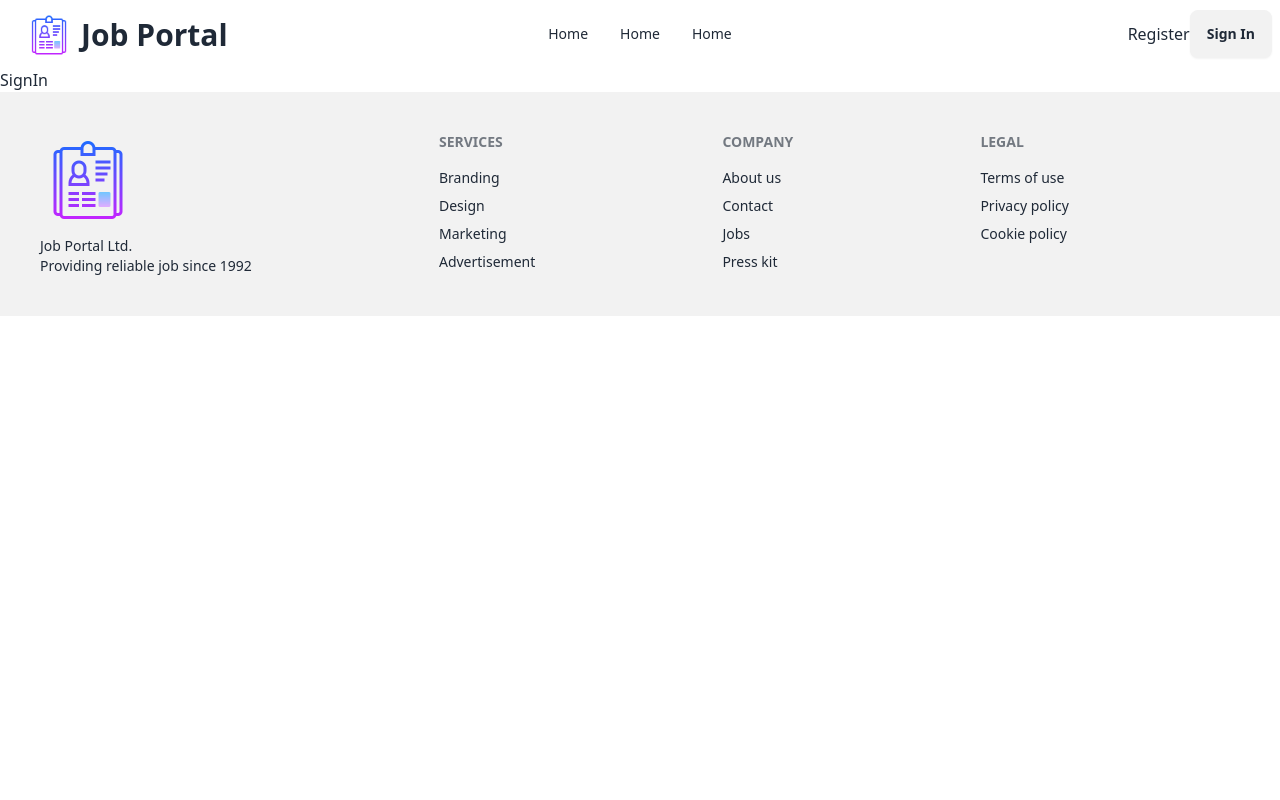
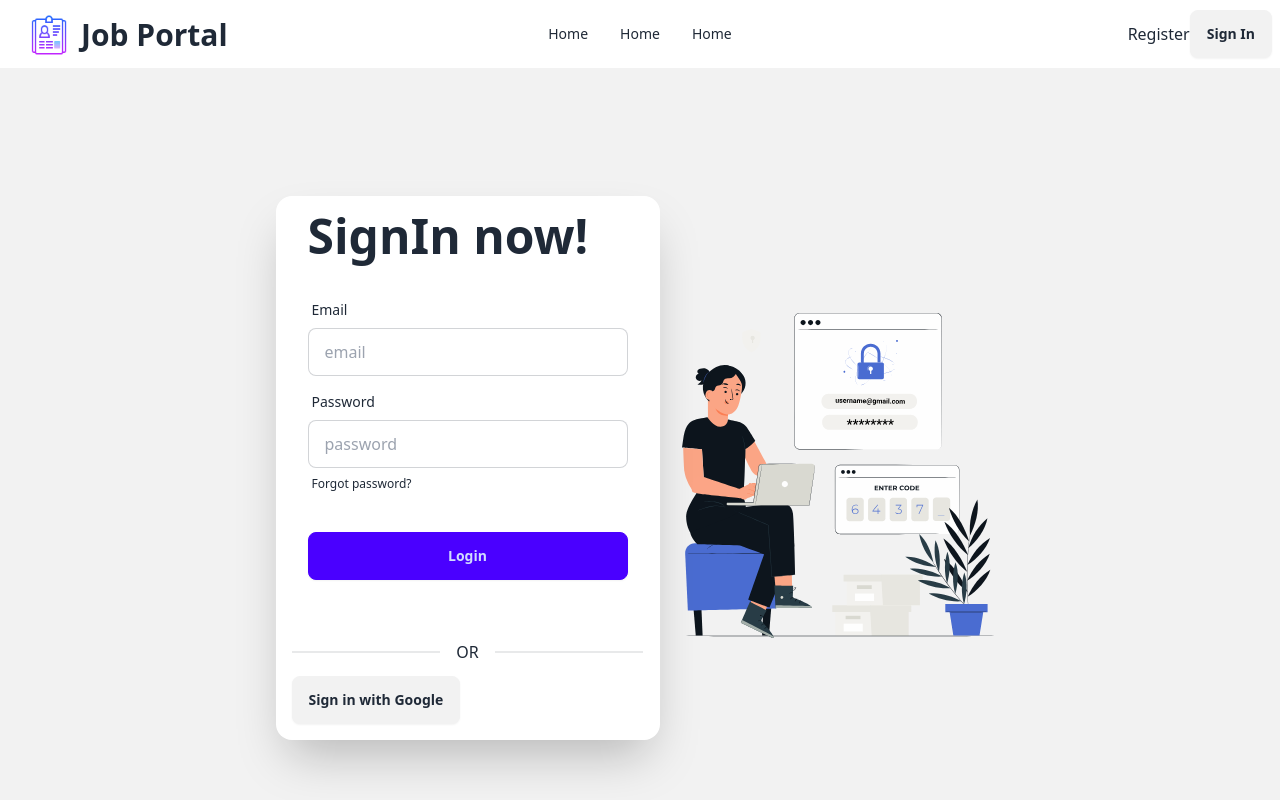
Before and after one commit to ashrafulislam08/job-portal-client, a React (Vite) app: page /signIn in a window 1280 px wide. Shown: the top 800 px of the page. Built offline with nearby package versions, Linux system fonts and the light colour scheme; no server answers.

Commit message:
Added login functionality

```diff
--- a/src/pages/Register/Register.jsx
+++ b/src/pages/Register/Register.jsx
@@ -78,11 +78,6 @@ const Register = () => {
                 className="input input-bordered"
                 required
               />
-              <label className="label">
-                <a href="#" className="label-text-alt link link-hover">
-                  Forgot password?
-                </a>
-              </label>
             </div>
             <div className="form-control mt-6">
               <button className="btn btn-primary">Register</button>
--- a/src/pages/SignIn/SignIn.jsx
+++ b/src/pages/SignIn/SignIn.jsx
@@ -1,7 +1,78 @@
-import React from "react";
+import Lottie from "lottie-react";
+import loginLottieJSON from "../../assets/lottie/login.json";
+import SocialLogin from "../shared/SocialLogin";
+import { useContext } from "react";
+import AuthContext from "../../context/AuthContext/AuthContext";
+import { toast } from "react-toastify";
+import { useNavigate } from "react-router-dom";
 
 const SignIn = () => {
-  return <div>SignIn</div>;
+  const { signInUser } = useContext(AuthContext);
+  const navigate = useNavigate();
+
+  const handleSignIn = (e) => {
+    e.preventDefault();
+    const form = e.target;
+    const email = form.email.value;
+    const password = form.password.value;
+
+    signInUser(email, password)
+      .then((result) => {
+        if (result.user.email) {
+          toast.success("Successfully registered");
+          navigate("/");
+        }
+      })
+      .catch((error) => toast.error(error.message));
+  };
+
+  return (
+    <div className="hero bg-base-200 min-h-screen">
+      <div className="hero-content flex-col lg:flex-row-reverse">
+        <div className="text-center lg:text-left w-96">
+          <Lottie animationData={loginLottieJSON}></Lottie>
+        </div>
+        <div className="card bg-base-100 w-full max-w-sm shrink-0 shadow-2xl">
+          <h1 className="ml-8 mt-4 text-5xl font-bold">SignIn now!</h1>
+          <form onSubmit={handleSignIn} className="card-body">
+            <div className="form-control">
+              <label className="label">
+                <span className="label-text">Email</span>
+              </label>
+              <input
+                type="email"
+                name="email"
+                placeholder="email"
+                className="input input-bordered"
+                required
+              />
+            </div>
+            <div className="form-control">
+              <label className="label">
+                <span className="label-text">Password</span>
+              </label>
+              <input
+                type="password"
+                name="password"
+                placeholder="password"
+                className="input input-bordered"
+                required
+              />
+              <label className="label">
+                <a href="#" className="label-text-alt link link-hover">
+                  Forgot password?
+                </a>
+              </label>
+            </div>
+            <div className="form-control mt-6">
+              <button className="btn btn-primary">Login</button>
+            </div>
+          </form>
+          <SocialLogin />
+        </div>
+      </div>
+    </div>
+  );
 };
 
 export default SignIn;
```
